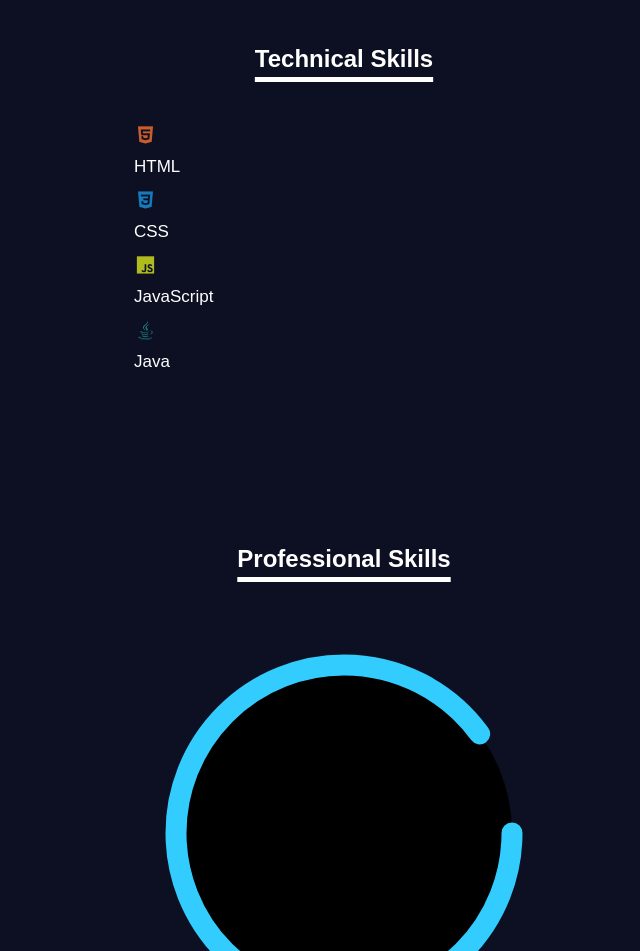
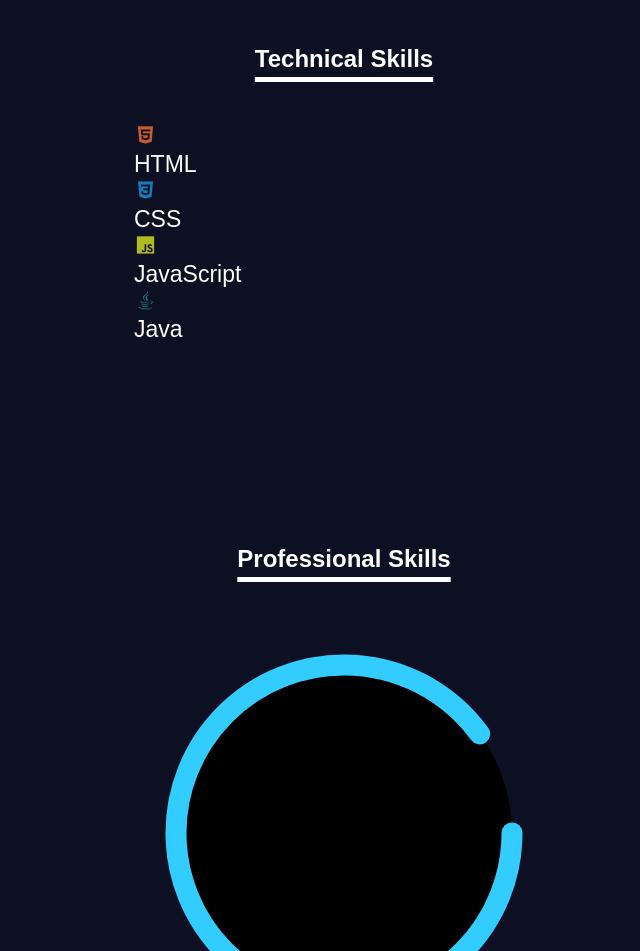
Before and after one commit to prachi121203/portfio-Website, a plain HTML site: page index.html in a window 1280 px wide. Shown: the part 2460-3411 px from the top of the page, without its empty margins (76-716 px from the left). Drawn offline with nearby package versions, Linux system fonts and the light colour scheme.

Commit message:
Update index.html

```diff
--- a/index.html
+++ b/index.html
@@ -97,7 +97,7 @@
 
             <div class="container1" id="skills">
                 <h1 class="heading1">Technical Skills</h1>
-                <div class="Technical-bars">
+                <div class="technical-bars">
                     <div class="bar"><i style="color:#c95d2e;" class='bx bxl-html5'></i>
                         <div class="info">
                             <span>HTML</span>
@@ -169,9 +169,7 @@
                     <div class="text">Teamwork</div>
                 </div>
             </div>
-
-
-    </section>
+     </section>
 
 
 
@@ -179,8 +177,9 @@
 
 
 
-       <script src="script.js"></script>
 
 
+
+    <script src="script.js"></script>
 </body>
 </html>
```
